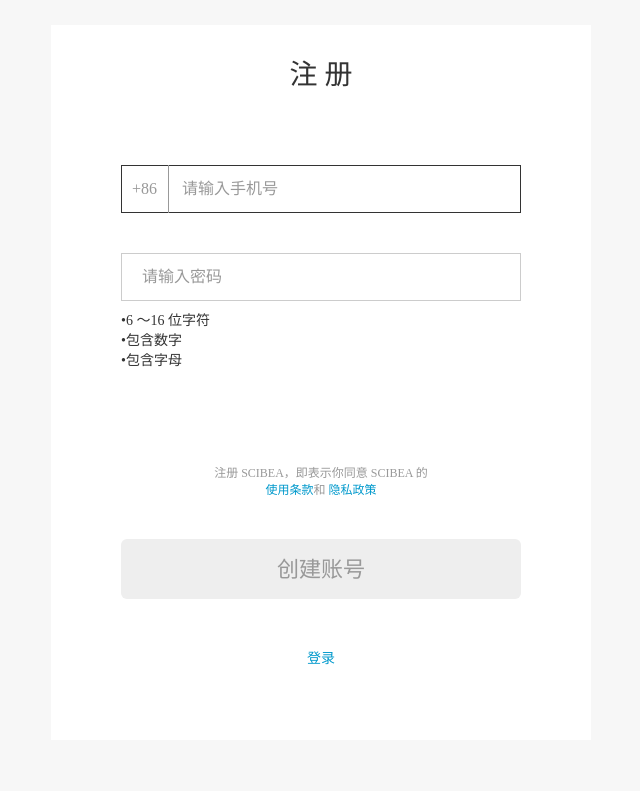
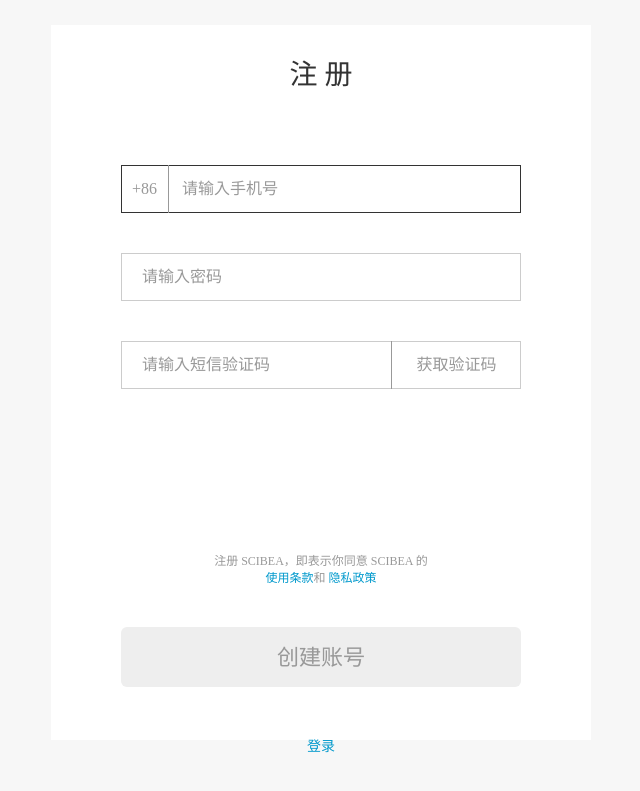
Before and after one commit to Linsenlin/Vue-ZMK-UCCN, a Vue app: page /register in a window 1280 px wide. Shown: the part 105-896 px from the top of the page, without its empty margins (319-959 px from the left). Built offline with nearby package versions, Linux system fonts and the light colour scheme.

Commit message:
vue 官网

```diff
--- a/package.json
+++ b/package.json
@@ -8,10 +8,13 @@
   },
   "dependencies": {
     "antd": "^3.19.5",
+    "axios": "^0.19.0",
     "bootstrap": "^3.4.1",
     "core-js": "^2.6.5",
+    "js-md5": "^0.7.3",
     "normalize.css": "^8.0.1",
     "vue": "^2.6.10",
+    "vue-axios": "^2.1.4",
     "vue-router": "^3.0.3",
     "vue-video-player": "^5.0.2",
     "vuex": "^3.0.1"
--- a/src/assets/css/register.css
+++ b/src/assets/css/register.css
@@ -82,6 +82,25 @@ input::-webkit-input-placeholder {
     top     : 18px
 }
 
+.zmk-passwordRules span {
+    margin-right: 20px;
+}
+
+.zmk-verificationCode {
+    position   : absolute;
+    top        : 0;
+    right      : 70px;
+    line-height: 48px;
+    width      : 130px;
+    height     : 48px;
+    text-align : center;
+    font-size  : 16px;
+    font-weight: 400;
+    color      : #999;
+    border-left: 1px solid #999;
+    cursor     : pointer;
+}
+
 .zmk-terms {
     color     : #999;
     font-size : 12px;
--- a/src/utils.js
+++ b/src/utils.js
@@ -2,10 +2,10 @@ import Vue from 'vue';
 
 const utils = {
     //手机号输入框焦点事件
-    userPhoneFun(phone, border, error) {
-        console.log(phone)
-        console.log(border)
-        console.log(error)
+    mobileFun(phone, border, error) {
+        // console.log(phone)
+        // console.log(border)
+        // console.log(error)
         //非手机号或号码小于11位或号码不为空
         if (
             !/^1[3456789]\d{9}$/.test(phone) ||
--- a/src/views/Register.vue
+++ b/src/views/Register.vue
@@ -15,12 +15,12 @@
                 autofocus="autofocus"
                 class="zmk-phoneInput"
                 maxlength="11"
-                v-model="form.userPhone"
-                @blur="userPhoneFun()"
-                ref="userPhone"
+                v-model="form.mobile"
+                @blur="mobileFun()"
+                ref="mobile"
               >
               <label for="input-tel" class="zmk-areaCode">+86</label>
-              <p class="zmk-error" ref="phoneError" v-show="phoneError">{{userPhoneText}}</p>
+              <p class="zmk-error" ref="phoneError" v-show="phoneError">{{mobileText}}</p>
             </div>
             <div class="zmk-password">
               <input
@@ -36,11 +36,23 @@
               <a href="#/">
                 <!-- <img src="@/assets/images/login/show.png" alt="显示"> -->
               </a>
-              <div class="zmk-passwordRules">
-                <p>•6 ～16 位字符</p>
-                <p>•包含数字</p>
-                <p>•包含字母</p>
+              <div class="zmk-passwordRules" v-show="passwordError">
+                <span>•6 ～16 位字符</span>
+                <span>•包含数字</span>
+                <span>•包含字母</span>
               </div>
+            </div>
+            <div class="zmk-password">
+              <input
+                type="text"
+                name="verificationCode"
+                id="verificationCode"
+                placeholder="请输入短信验证码"
+                autocomplete="off"
+                autofocus="autofocus"
+              >
+              <label for="input-tel" class="zmk-verificationCode zmk-linkBlue">获取验证码</label>
+              <p class="zmk-error" ref="codeError" v-show="codeError">{{verifycodeText}}</p>
             </div>
           </div>
           <div class="text-center zmk-terms">
@@ -57,21 +69,26 @@
       </div>
     </div>
   </div>
-</template><script>
+</template>
+
+<script>
 export default {
   name: "register",
   data() {
     return {
       form: {
-        userPhone: null, //手机号码
-        password: "" //密码
+        mobile: null, //手机号码
+        password: "", //密码
+        verifycode: "" //验证码
       },
       phoneError: false, //手机号码错误提示颜色
       passwordError: false, //密码错误提示颜色
-      userPhoneText: "请输入11位手机号码",
+      codeError: false, //验证码错误提示颜色
+      mobileText: "请输入11位手机号码",
       passwordText: "请输入您的登录密码",
+      verifycodeText: "请输入验证码",
       confirmBtn: {},
-      disabled: true
+      disabled: true //禁用按钮状态
     };
   },
   methods: {
@@ -80,24 +97,25 @@ export default {
       return false;
     },
     //输入框焦点事件
-    userPhoneFun() {
-      this.$utils.userPhoneFun(
-        this.form.userPhone,
-        this.$refs.userPhone,
+    mobileFun() {
+      this.$utils.mobileFun(
+        this.form.mobile,
+        this.$refs.mobile,
         this.$refs.phoneError
       );
     },
-    // userPasswordFun(type) {
-    //   if (this.form.password.length < 6 || this.form.password === "") {
-    //     this.passwordError = true;
-    //     this.$refs.password.style.borderColor = "#eb0028";
-    //     return false;
-    //   } else {
-    //     this.$refs.password.style.borderColor = "#ccc";
-    //     this.passwordError = false;
-    //   }
-    // }
-  }
+    userPasswordFun(type) {
+      if (this.form.password.length < 6 || this.form.password === "") {
+        this.passwordError = true;
+        this.$refs.password.style.borderColor = "#eb0028";
+        return false;
+      } else {
+        this.$refs.password.style.borderColor = "#ccc";
+        this.passwordError = false;
+      }
+    }
+  },
+  watch: {}
 };
 </script>
 
--- a/src/views/WebLogin.vue
+++ b/src/views/WebLogin.vue
@@ -8,17 +8,17 @@
             <div class="zmk-phone">
               <input
                 type="text"
-                name="userPhone"
-                id="userPhone"
+                name="mobile"
+                id="mobile"
                 placeholder="请输入手机号"
                 autocomplete="off"
                 autofocus="autofocus"
                 maxlength="11"
-                v-model="form.userPhone"
-                @blur="userPhoneFun()"
-                ref="userPhone"
+                v-model="form.mobile"
+                @blur="mobileFun()"
+                ref="mobile"
               >
-              <p class="zmk-error" ref="phoneError" v-show="phoneError">{{userPhoneText}}</p>
+              <p class="zmk-error" ref="phoneError" v-show="phoneError">{{mobileText}}</p>
             </div>
             <div class="zmk-password">
               <input
@@ -77,15 +77,15 @@ export default {
   data() {
     return {
       form: {
-        userPhone: null, //手机号码
+        mobile: null, //手机号码
         password: "" //密码
       },
       phoneError: false, //手机号码错误提示颜色
       passwordError: false, //密码错误提示颜色
-      userPhoneText: "请输入11位手机号码",
+      mobileText: "请输入11位手机号码",
       passwordText: "请输入您的登录密码",
       confirmBtn: {},
-      disabled: true
+      disabled: true //禁用按钮状态
       // passwordType: "password"
     };
   },
@@ -95,10 +95,10 @@ export default {
       return false;
     },
     //输入框焦点事件
-    userPhoneFun() {
-      this.$utils.userPhoneFun(
-        this.form.userPhone,
-        this.$refs.userPhone,
+    mobileFun() {
+      this.$utils.mobileFun(
+        this.form.mobile,
+        this.$refs.mobile,
         this.$refs.phoneError
       );
     },
@@ -115,16 +115,16 @@ export default {
     //登录确定按钮
     userConfirmFun() {
       //号码密码都为空
-      if (this.form.userPhone === null && this.form.password === "") {
+      if (this.form.mobile === null && this.form.password === "") {
         this.phoneError = this.passwordError = true;
-        this.$refs.userPhone.style.borderColor = "#eb0028";
+        this.$refs.mobile.style.borderColor = "#eb0028";
         this.$refs.password.style.borderColor = "#eb0028";
         return false;
       }
       //号码为空
-      if (this.form.userPhone === null) {
+      if (this.form.mobile === null) {
         this.phoneError = true;
-        this.$refs.userPhone.style.borderColor = "#eb0028";
+        this.$refs.mobile.style.borderColor = "#eb0028";
         return false;
       }
       //密码为空
@@ -145,18 +145,18 @@ export default {
   },
   computed: {
     // btnObj() {
-    //   const { userPhone, password } = this;
+    //   const { mobile, password } = this;
     //   return {
-    //     userPhone,
+    //     mobile,
     //     password
     //   };
     // }
   },
   watch: {
     //号码监听
-    "form.userPhone": {
+    "form.mobile": {
       handler(newName, oldName) {
-        if (this.form.userPhone.length === 11) {
+        if (this.form.mobile.length === 11) {
           this.disabled = false;
           this.confirmBtn = {
             backgroundColor: "#333",
```
